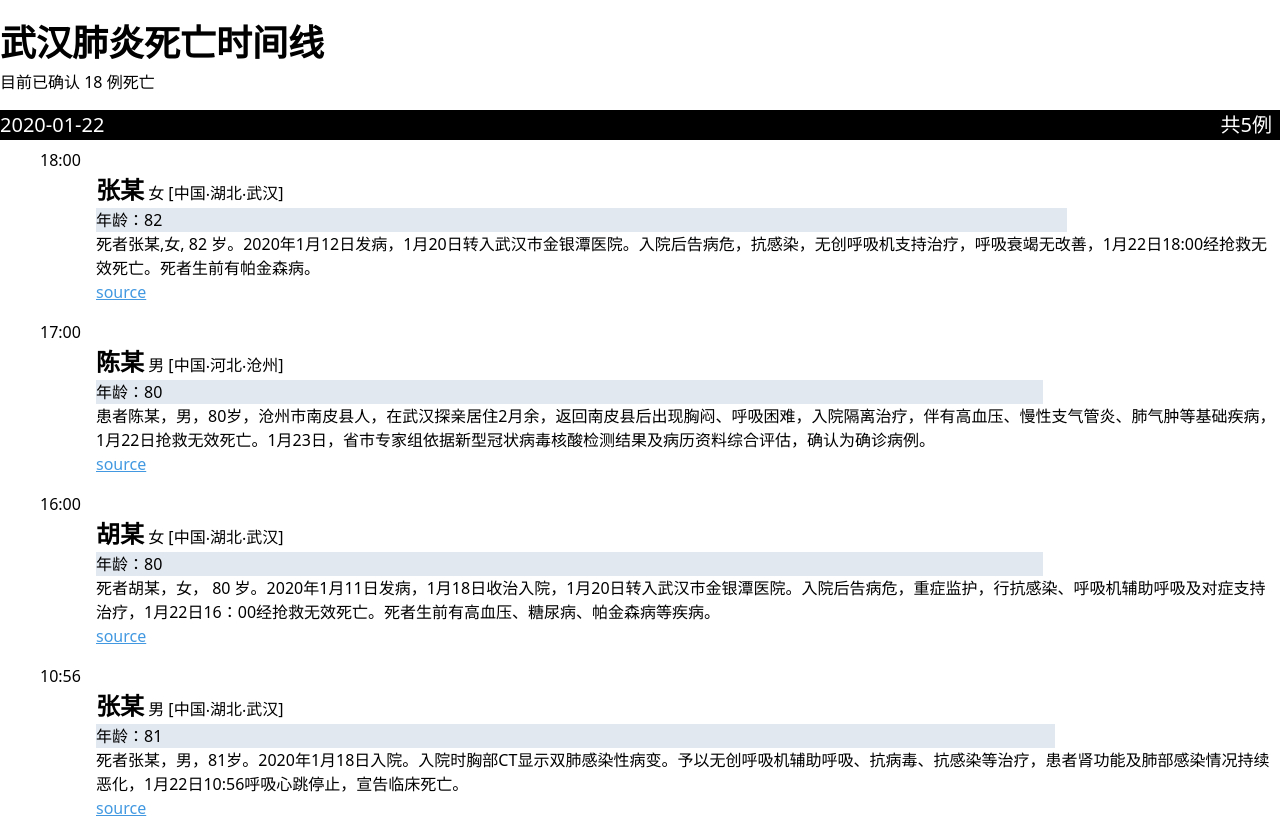
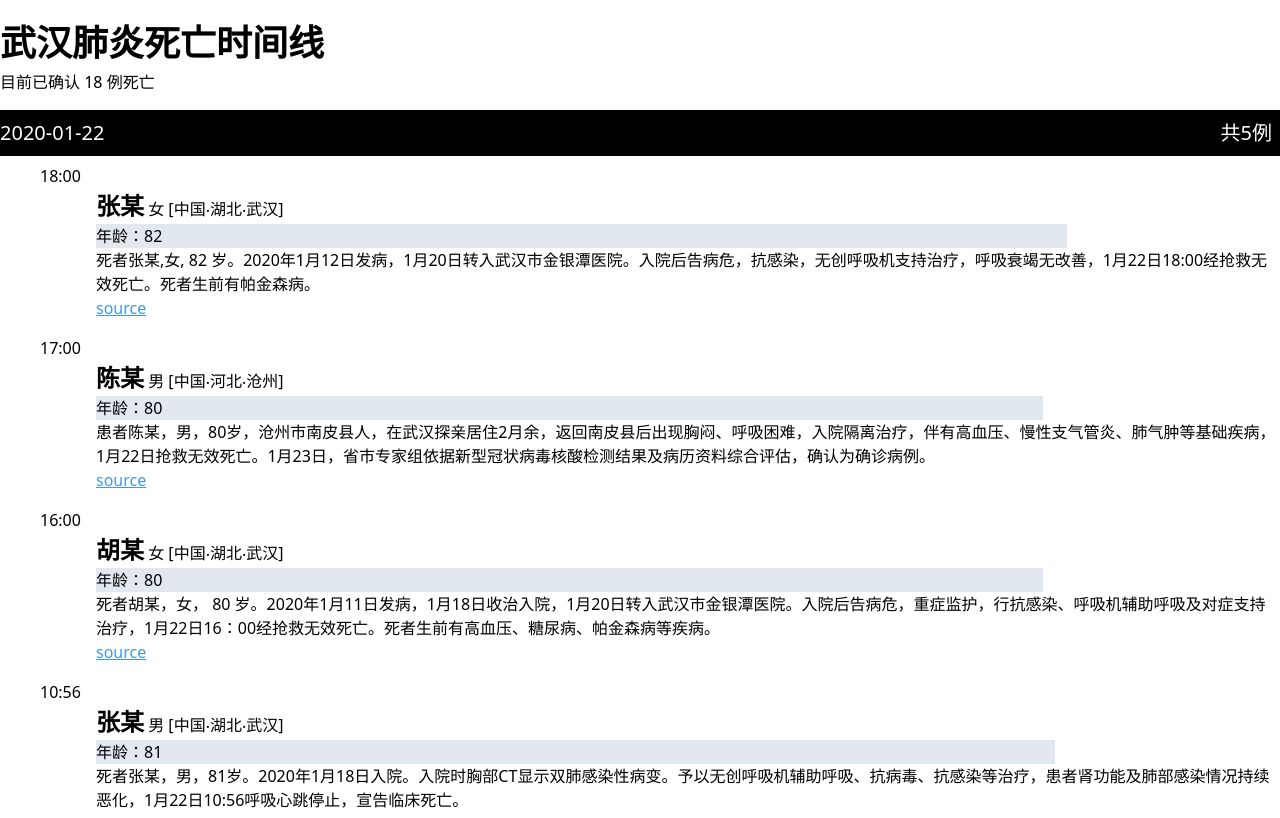
Before and after one commit to chenxsan/deathline, a Next.js app: page / in a window 1280 px wide. Shown: the top 818 px of the page. Built offline with nearby package versions, Linux system fonts and the light colour scheme.

Commit message:
Add space

```diff
--- a/pages/index.tsx
+++ b/pages/index.tsx
@@ -66,7 +66,7 @@ const HomePage: NextPage = () => {
         <div>
           {results.map(([date, items]) => (
             <div key={date} className="mb-10">
-              <h2 className="text-xl bg-black text-white flex items-center sticky top-0">
+              <h2 className="text-xl bg-black text-white flex items-center sticky top-0 py-2">
                 {date}
                 <span className="ml-auto mr-2">
                   共{Object.keys(items).length}例
```
